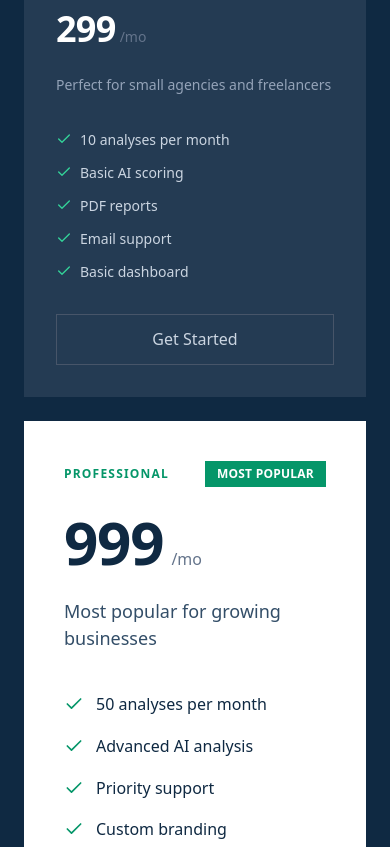
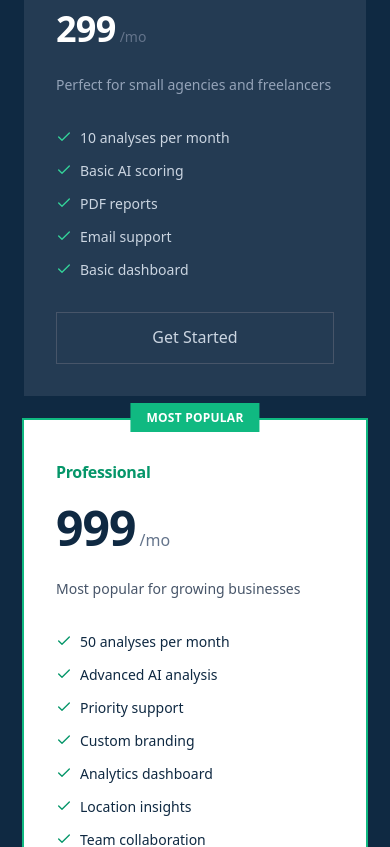
Before and after one commit to ammarsrour/new-3yn, a React (Vite) app: page / in a window 390 px wide. Shown: the part 3340-4187 px from the top of the page. Built offline with nearby package versions, Linux system fonts and the light colour scheme; no server answers; the database is empty.

Commit message:
Fix: pricing card sizing and hero logo display

```diff
--- a/src/components/sections/HeroSection.tsx
+++ b/src/components/sections/HeroSection.tsx
@@ -62,20 +62,13 @@ const HeroSection: React.FC<HeroSectionProps> = ({ onGetStarted }) => {
             </p>
           </div>
 
-          {/* Right side - visual element on navy background (desktop) */}
+          {/* Right side - score preview on navy background (desktop) */}
           <div className={`lg:col-span-5 hidden lg:flex items-center justify-center relative z-10 ${isArabic ? 'lg:order-1' : ''}`}>
-            {/* The eye logo as a bold graphic element */}
-            <div className="relative">
-              <img
-                src="/3yn eye.png"
-                alt="3YN"
-                className="w-48 h-48 xl:w-64 xl:h-64 object-contain filter invert opacity-90"
-              />
-              {/* Score preview - stat typography */}
-              <div className="absolute -bottom-8 -left-8 bg-white p-6 shadow-2xl">
-                <p className="text-label mb-1">Readability Score</p>
-                <p className="text-5xl text-stat text-emerald-600 tabular-nums">87</p>
-              </div>
+            {/* Score preview card */}
+            <div className="bg-white p-8 shadow-2xl">
+              <p className="text-label mb-2">Readability Score</p>
+              <p className="text-7xl text-stat text-emerald-600 tabular-nums mb-4">87</p>
+              <p className="text-sm text-slate-500">AI-powered analysis</p>
             </div>
           </div>
         </div>
--- a/src/components/sections/PricingSection.tsx
+++ b/src/components/sections/PricingSection.tsx
@@ -51,10 +51,10 @@ const PricingSection: React.FC<PricingSectionProps> = ({ onGetStarted }) => {
           </p>
         </div>
 
-        {/* Pricing grid - popular plan is larger */}
-        <div className="grid lg:grid-cols-12 gap-6 lg:gap-0 items-end">
-          {/* Starter - compact */}
-          <div className={`lg:col-span-3 bg-navy-800 p-8 lg:p-10 ${isArabic ? 'text-right' : ''}`}>
+        {/* Pricing grid - clean 3-column layout */}
+        <div className="grid md:grid-cols-3 gap-6 lg:gap-8 max-w-5xl mx-auto">
+          {/* Starter */}
+          <div className={`bg-navy-800 p-8 flex flex-col ${isArabic ? 'text-right' : ''}`}>
             <h3 className="text-base font-semibold text-slate-400 mb-4">{plans[0].name}</h3>
             <div className="mb-6">
               <span className="text-4xl text-stat text-white tabular-nums">
@@ -62,8 +62,8 @@ const PricingSection: React.FC<PricingSectionProps> = ({ onGetStarted }) => {
               </span>
               <span className="text-slate-500 text-sm ml-1">/mo</span>
             </div>
-            <p className="text-secondary text-slate-400 mb-8 max-w-none">{plans[0].description}</p>
-            <ul className="space-y-3 mb-8">
+            <p className="text-sm text-slate-400 mb-8">{plans[0].description}</p>
+            <ul className="space-y-3 mb-8 flex-grow">
               {plans[0].features.map((feature, idx) => (
                 <li key={idx} className={`flex items-start ${isArabic ? 'flex-row-reverse space-x-reverse' : ''} space-x-2 text-sm text-slate-300`}>
                   <Check className="w-4 h-4 text-emerald-400 flex-shrink-0 mt-0.5" />
@@ -73,46 +73,46 @@ const PricingSection: React.FC<PricingSectionProps> = ({ onGetStarted }) => {
             </ul>
             <button
               onClick={onGetStarted}
-              className="w-full py-3 border border-slate-600 text-slate-300 font-medium hover:bg-slate-700 hover:text-white transition-colors"
+              className="w-full py-3 border border-slate-600 text-slate-300 font-medium hover:bg-slate-700 hover:text-white transition-colors mt-auto"
             >
               {t('pricing.getStarted')}
             </button>
           </div>
 
-          {/* Professional - hero pricing */}
-          <div className={`lg:col-span-6 bg-white p-10 lg:p-14 lg:-my-8 relative z-10 ${isArabic ? 'text-right' : ''}`}>
-            <div className="flex items-center justify-between mb-6">
-              <h3 className="text-label text-emerald-600">{plans[1].name}</h3>
-              <span className="bg-emerald-600 text-white text-xs font-semibold px-3 py-1 uppercase tracking-wide">
+          {/* Professional - featured */}
+          <div className={`bg-white p-8 flex flex-col relative ring-2 ring-emerald-500 ${isArabic ? 'text-right' : ''}`}>
+            <div className="absolute -top-4 left-1/2 -translate-x-1/2">
+              <span className="bg-emerald-500 text-white text-xs font-semibold px-4 py-1.5 uppercase tracking-wide">
                 {t('pricing.popular')}
               </span>
             </div>
+            <h3 className="text-base font-semibold text-emerald-600 mb-4 mt-2">{plans[1].name}</h3>
             <div className="mb-6">
-              <span className="text-6xl lg:text-7xl text-stat text-navy-950 tabular-nums">
+              <span className="text-5xl text-stat text-navy-950 tabular-nums">
                 {isArabic ? toArabicNumerals(plans[1].price) : plans[1].price}
               </span>
-              <span className="text-slate-500 ml-2">/mo</span>
+              <span className="text-slate-500 ml-1">/mo</span>
             </div>
-            <p className="text-lg text-body mb-10 max-w-none">{plans[1].description}</p>
-            <ul className="space-y-4 mb-10">
+            <p className="text-sm text-slate-600 mb-8">{plans[1].description}</p>
+            <ul className="space-y-3 mb-8 flex-grow">
               {plans[1].features.map((feature, idx) => (
-                <li key={idx} className={`flex items-start ${isArabic ? 'flex-row-reverse space-x-reverse' : ''} space-x-3 text-navy-950`}>
-                  <Check className="w-5 h-5 text-emerald-600 flex-shrink-0 mt-0.5" />
+                <li key={idx} className={`flex items-start ${isArabic ? 'flex-row-reverse space-x-reverse' : ''} space-x-2 text-sm text-navy-950`}>
+                  <Check className="w-4 h-4 text-emerald-600 flex-shrink-0 mt-0.5" />
                   <span>{feature}</span>
                 </li>
               ))}
             </ul>
             <button
               onClick={onGetStarted}
-              className={`w-full py-4 bg-navy-950 text-white font-semibold hover:bg-navy-800 transition-colors flex items-center justify-center ${isArabic ? 'flex-row-reverse space-x-reverse' : ''} space-x-2 group`}
+              className={`w-full py-3 bg-navy-950 text-white font-semibold hover:bg-navy-800 transition-colors flex items-center justify-center ${isArabic ? 'flex-row-reverse space-x-reverse' : ''} space-x-2 group mt-auto`}
             >
               <span>{t('pricing.getStarted')}</span>
-              <ArrowRight className="w-5 h-5 transition-transform group-hover:translate-x-1" />
+              <ArrowRight className="w-4 h-4 transition-transform group-hover:translate-x-1" />
             </button>
           </div>
 
-          {/* Enterprise - compact */}
-          <div className={`lg:col-span-3 bg-navy-800 p-8 lg:p-10 ${isArabic ? 'text-right' : ''}`}>
+          {/* Enterprise */}
+          <div className={`bg-navy-800 p-8 flex flex-col ${isArabic ? 'text-right' : ''}`}>
             <h3 className="text-base font-semibold text-slate-400 mb-4">{plans[2].name}</h3>
             <div className="mb-6">
               <span className="text-4xl text-stat text-white tabular-nums">
@@ -120,8 +120,8 @@ const PricingSection: React.FC<PricingSectionProps> = ({ onGetStarted }) => {
               </span>
               <span className="text-slate-500 text-sm ml-1">/mo</span>
             </div>
-            <p className="text-secondary text-slate-400 mb-8 max-w-none">{plans[2].description}</p>
-            <ul className="space-y-3 mb-8">
+            <p className="text-sm text-slate-400 mb-8">{plans[2].description}</p>
+            <ul className="space-y-3 mb-8 flex-grow">
               {plans[2].features.map((feature, idx) => (
                 <li key={idx} className={`flex items-start ${isArabic ? 'flex-row-reverse space-x-reverse' : ''} space-x-2 text-sm text-slate-300`}>
                   <Check className="w-4 h-4 text-emerald-400 flex-shrink-0 mt-0.5" />
@@ -131,7 +131,7 @@ const PricingSection: React.FC<PricingSectionProps> = ({ onGetStarted }) => {
             </ul>
             <button
               onClick={onGetStarted}
-              className="w-full py-3 border border-slate-600 text-slate-300 font-medium hover:bg-slate-700 hover:text-white transition-colors"
+              className="w-full py-3 border border-slate-600 text-slate-300 font-medium hover:bg-slate-700 hover:text-white transition-colors mt-auto"
             >
               Contact Sales
             </button>
```
